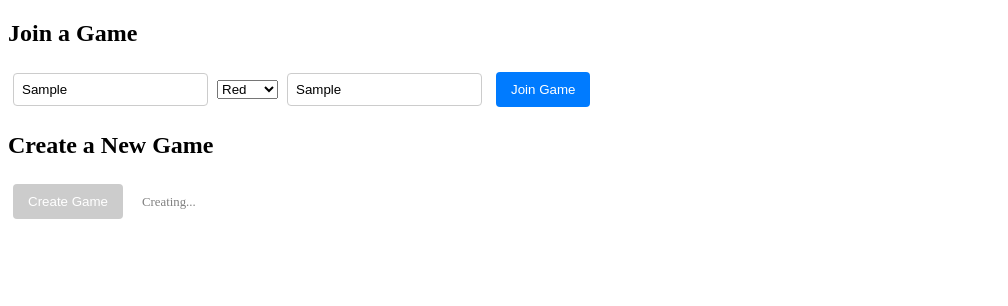
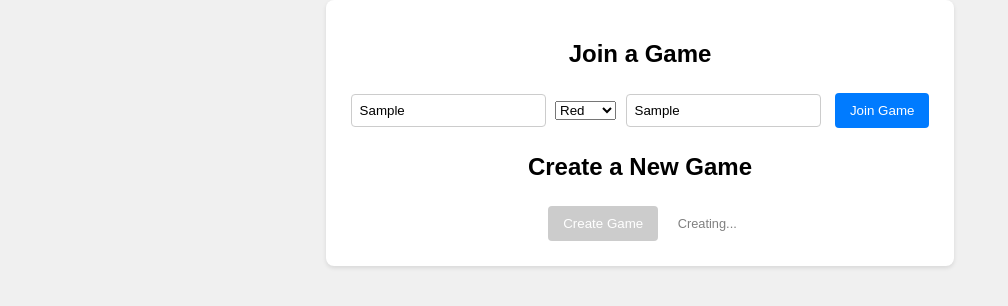
Before and after one commit to CWD273/outsiders, a plain HTML site: page client/index.html in a window 1280 px wide. Both pictures are taken after typing "Sample", "Sample" into the empty fields and a click on the button "Create Game". Shown: the whole page, without its empty margins (0-1008 px from the left). Drawn offline with Linux system fonts and the light colour scheme; files whose address does not match are found by name.

Commit message:
Update style.css

```diff
--- a/client/css/style.css
+++ b/client/css/style.css
@@ -1,13 +1,5 @@
 /* client/css/style.css */
-body
-
-.loading-indicator {
-    display: none; /* Hidden by default */
-    margin-left: 10px;
-    font-size: 0.8em;
-    color: gray;
-}
-
+body {
     font-family: sans-serif;
     display: flex;
     flex-direction: column;
@@ -17,7 +9,16 @@ body
     background-color: #f0f0f0;
 }
 
-#lobby-screen, #game-screen, #podium-screen {
+.loading-indicator {
+    display: none; /* Hidden by default */
+    margin-left: 10px;
+    font-size: 0.8em;
+    color: gray;
+}
+
+#lobby-screen,
+#game-screen,
+#podium-screen {
     background-color: white;
     padding: 20px;
     border-radius: 8px;
@@ -147,7 +148,8 @@ button:disabled {
     cursor: not-allowed;
 }
 
-input[type="text"], input[type="color"] {
+input[type="text"],
+input[type="color"] {
     padding: 8px;
     margin: 5px;
     border: 1px solid #ccc;
```
